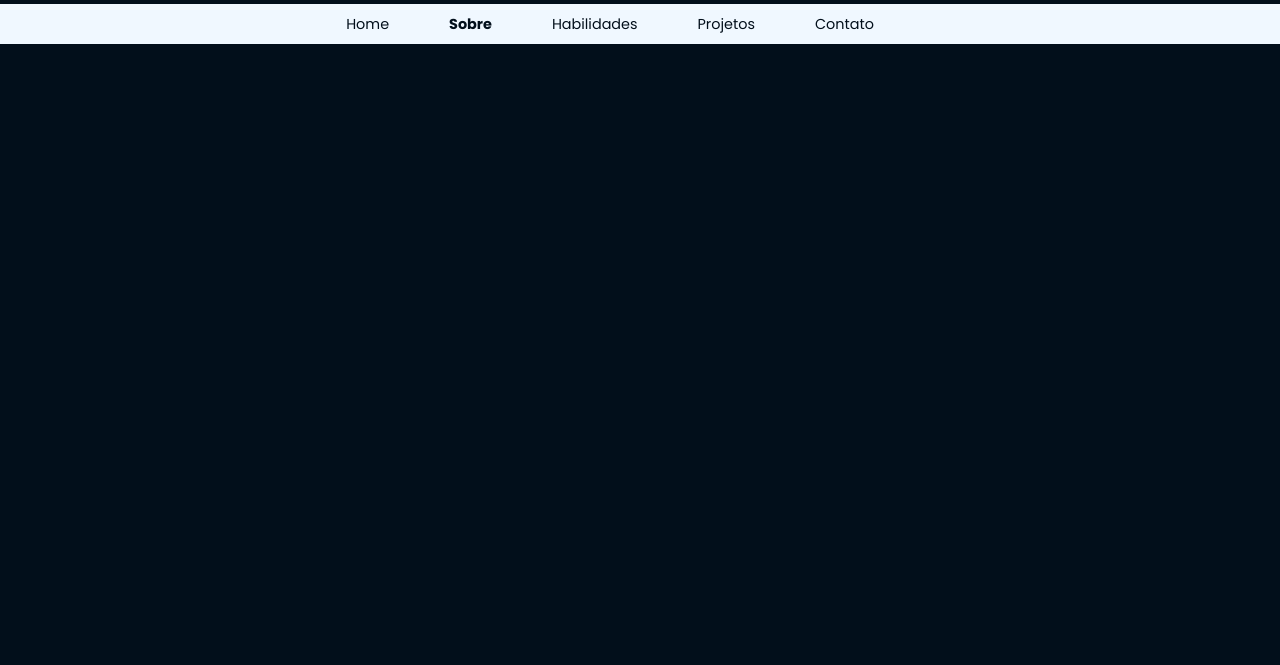
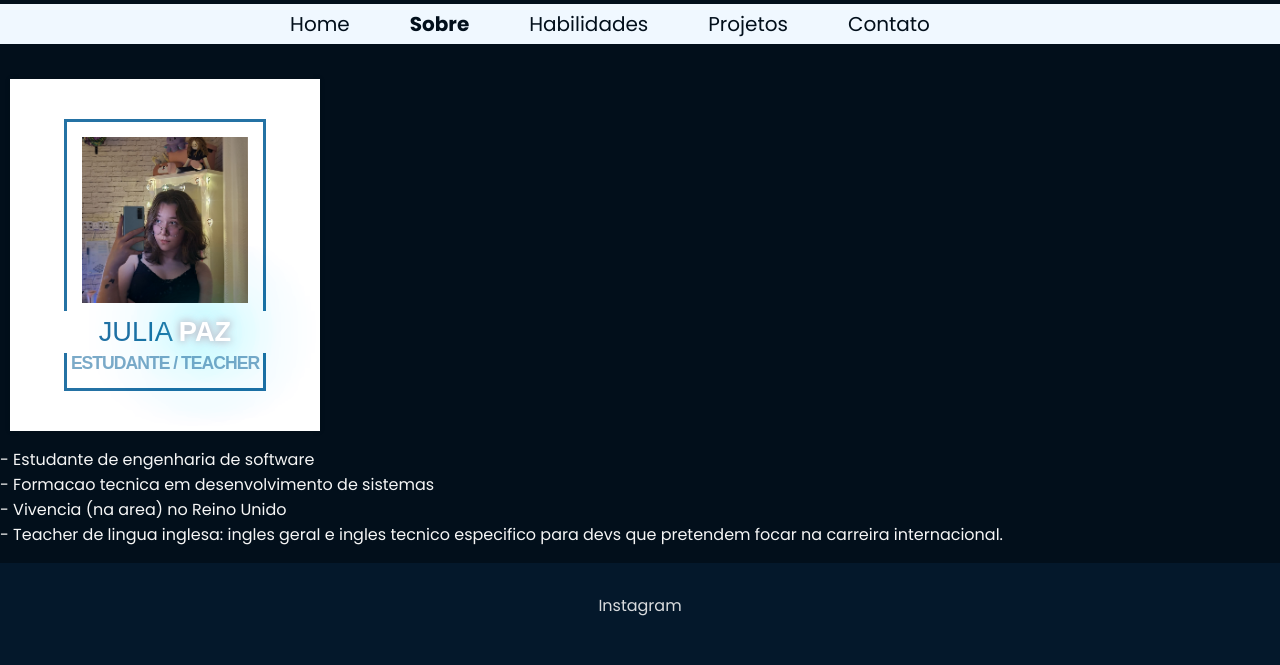
Before and after one commit to pazesilvajulia/ATTportfolioFaculdade, a plain HTML site: page portfolio-main/pages/sobre.html in a window 1280 px wide. Shown: the part 106-771 px from the top of the page. Drawn offline with nearby package versions, Linux system fonts and the light colour scheme.

Commit message:
Add files via upload

```diff
--- a/portfolio-main/pages/sobre.html
+++ b/portfolio-main/pages/sobre.html
@@ -6,13 +6,14 @@
         <meta name="viewport" content="width=device-width, initial-scale=1.0">
         <title>Julia Paz - Portfolio </title>
         <link rel="stylesheet" href="/styles/style.css">
+        <link rel="stylesheet" href="/styles/stylesobre.css">
         <link rel="shortcut icon" type="imagex/png" href="/images/wavinghand.png">
 
     </head>
 
     <body>
         <header>
-            <a href="/index.html"><img class="logo" src="/images/julogo.png" alt="logo dev julia paz"></a>
+            <a href="index.html"><img class="logo" src="/images/julogo.png" alt="logo dev julia paz"></a>
         </header>
         <nav class="menu">
             <a href="/index.html" class="bmenu">Home</a>
@@ -23,7 +24,27 @@
         </nav>
 
         <main>
+            <div class="card">
+                <figure class="snip1113 blue hover"><img src="/images/paz.jpeg" />
+                    <figcaption>
+                      <h3>Julia <span>Paz</span></h3>
+                      <h4>
+                        Estudante / teacher
+                      </h4>
+                    </figcaption>
+                  </figure>
+            </div>
 
+            <div class="infos">
+                <p>
+                    - Estudante de engenharia de software<br>
+                    - Formacao tecnica em desenvolvimento de sistemas<br>
+                    - Vivencia (na area) no Reino Unido<br>
+                    - Teacher de lingua inglesa: ingles geral e ingles tecnico especifico para devs que pretendem focar na carreira internacional.
+
+
+                </p>
+            </div>
 
 
         </main>
@@ -32,7 +53,7 @@
             <div class="footer-socials">
                 <a class="fsocials" href="https://www.instagram.com/j.ppaz/"> Instagram </a>
                 <a class="fsocials" href="https://github.com/pazesilvajulia"> Github </a>
-                <a class="fsocials" href="wa.me/5547997634074"> WhatsApp </a>
+                <a class="fsocials" href="https://wa.me/5547997634074"> WhatsApp </a>
                 <a class="fsocials" href="https://br.linkedin.com/in/pazesilvajulia/pt"> LinkedIn </a>
             </div>
 
--- a/portfolio-main/styles/style.css
+++ b/portfolio-main/styles/style.css
@@ -1,4 +1,5 @@
 @import url('https://fonts.googleapis.com/css2?family=Poppins:ital,wght@0,100;0,200;0,300;0,400;0,500;0,600;0,700;0,800;0,900;1,100;1,200;1,300;1,400;1,500;1,600;1,700;1,800;1,900&display=swap');
+
 
 
 /*----------------------GERAL----------------------*/
@@ -13,6 +14,11 @@ body{
 
 main{
     height: 87vh;
+    display: flex;
+    align-items: center;
+    justify-content: center;
+    flex-direction: column;
+
 }
 
 a{
@@ -27,9 +33,19 @@ strong{
 
 footer{
     background-color: #04182b;
-    height: 30vh;
+    height: 10%;
 }
 
+h1, h2{
+    margin: 0;
+}
+
+/*-------------------IMAGENS---------------------*/
+
+.hand{
+    height: 70%;
+
+}
 
 /*-------------------NAVBAR---------------------*/
 header{
@@ -63,10 +79,13 @@ header{
     border-radius: 50px;
     background-color: 020f1b;
     -webkit-text-fill-color: #020f1b;
-    font-size: 1.8vh;
+    font-size: 2.5vh;
     font-weight: normal;
 }
 
+div{
+    height: 30%;
+}
 /*-------------------STYLE HOME---------------------*/
 
 .title{
@@ -76,6 +95,19 @@ header{
     padding-top: 30vh;
 
 }
+
+span {
+    color: #ffffff;
+    text-shadow:
+      0 0 7px #b8b9c5,
+      0 0 10px #ccccd8,
+      0 0 21px #fff,
+      0 0 42px rgb(0, 225, 255),
+      0 0 82px rgb(0, 225, 255),
+      0 0 92px rgb(0, 247, 255),
+      0 0 102px rgb(0, 217, 255),
+      0 0 151px rgb(0, 60, 255);
+  }
 
 
 
--- /dev/null
+++ b/portfolio-main/styles/stylesobre.css
@@ -0,0 +1,133 @@
+@import url(https://code.ionicframework.com/ionicons/2.0.1/css/ionicons.min.css);
+
+
+/*------------- TEMPLATE FRAME IMG -------------*/
+
+main{
+    height: 87vh;
+    display: inline;
+    padding-top: 5%;
+    padding-left: 5%;
+
+}
+
+.infos > p{
+
+}
+
+figure.snip1113 {
+    font-family: 'Raleway', Arial, sans-serif;
+    position: relative;
+    overflow: hidden;
+    margin: 10px;
+    min-width: 220px;
+    max-width: 310px;
+    width: 100%;
+    background: #ffffff;
+    text-align: center;
+    box-shadow: 0 0 5px rgba(0, 0, 0, 0.15);
+  }
+
+  figure.snip1113 * {
+    -webkit-box-sizing: border-box;
+    box-sizing: border-box;
+    -webkit-transition: all 0.3s ease-in-out;
+    transition: all 0.3s ease-in-out;
+  }
+
+  figure.snip1113 img {
+    max-width: 65%;
+    margin: 40px auto;
+    display: block;
+    position: relative;
+    border: 3px solid #666666;
+    padding: 15px 15px 85px 15px;
+    -webkit-transform: translate(0, 0);
+    transform: translate(0, 0);
+  }
+
+  figure.snip1113 figcaption {
+    position: absolute;
+    height: 120px;
+    bottom: 0px;
+    left: 0;
+    right: 0;
+    display: block;
+  }
+
+  figure.snip1113 h3 {
+    background-color: #ffffff;
+    color: #000000;
+    font-size: 1.7em;
+    width: 100%;
+    padding: 5px 12px;
+    margin: 0;
+    text-transform: uppercase;
+    font-weight: 400;
+  }
+
+  figure.snip1113 h3 span {
+    font-weight: 800;
+  }
+
+  figure.snip1113 h4 {
+    margin: 0;
+    text-transform: uppercase;
+    letter-spacing: -1px;
+    opacity: 0.6;
+    font-size: 1.1em;
+  }
+
+  figure.snip1113.blue img {
+    border-color: #2472a4;
+  }
+
+  figure.snip1113.blue h3,
+  figure.snip1113.blue h4 {
+    color: #2472a4;
+  }
+
+  figure.snip1113.red img {
+    border-color: #ab3326;
+  }
+
+  figure.snip1113.red h3,
+  figure.snip1113.red h4 {
+    color: #ab3326;
+  }
+
+  figure.snip1113.yellow img {
+    border-color: #e08e0b;
+  }
+
+  figure.snip1113.yellow h3,
+  figure.snip1113.yellow h4 {
+    color: #e08e0b;
+  }
+
+  figure.snip1113.green img {
+    border-color: #229955;
+  }
+
+  figure.snip1113.green h3,
+  figure.snip1113.green h4 {
+    color: #229955;
+  }
+
+  figure.snip1113.orange img {
+    border-color: #d67118;
+  }
+
+  figure.snip1113.orange h3,
+  figure.snip1113.orange h4 {
+    color: #d67118;
+  }
+
+  figure.snip1113.navy img {
+    border-color: #2b3c4e;
+  }
+
+  figure.snip1113.navy h3,
+  figure.snip1113.navy h4 {
+    color: #2b3c4e;
+  }
```
Also changed, not shown: portfolio-main/basis.html (+4 -5 lines), portfolio-main/index.html (+12 -2 lines), portfolio-main/images/paz.jpeg (added).
